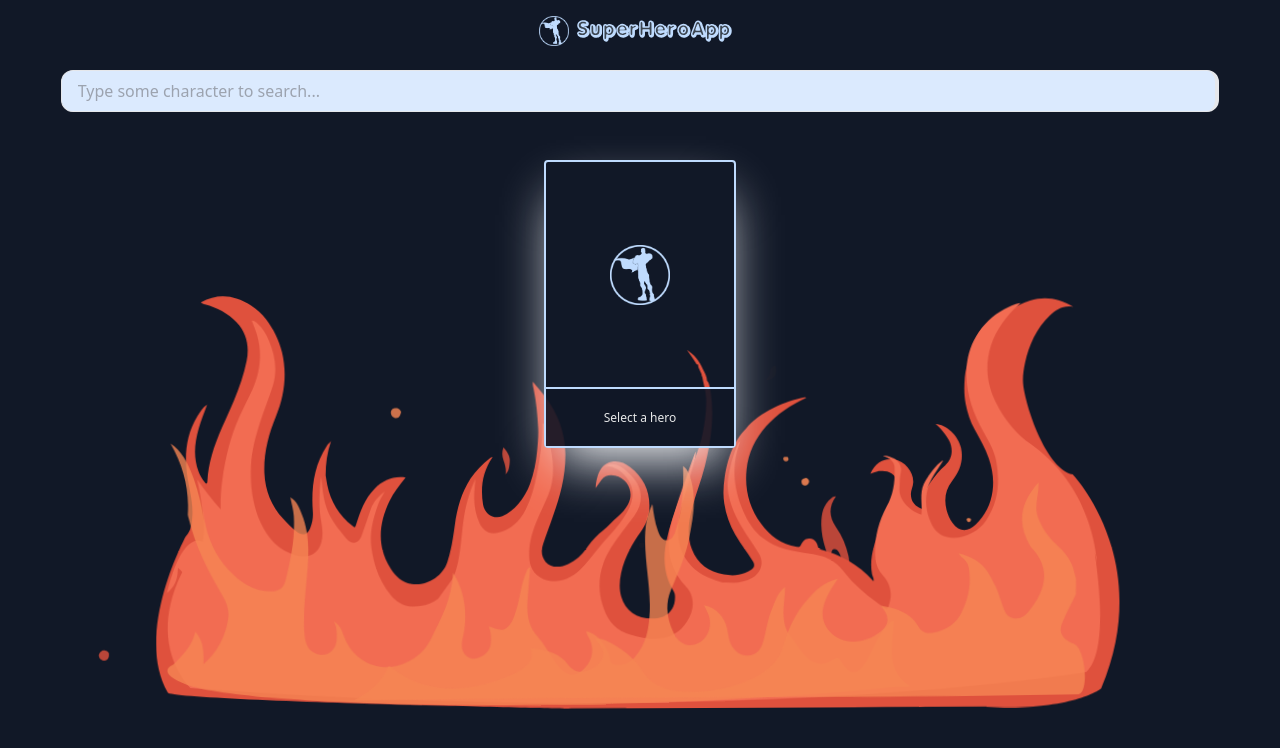
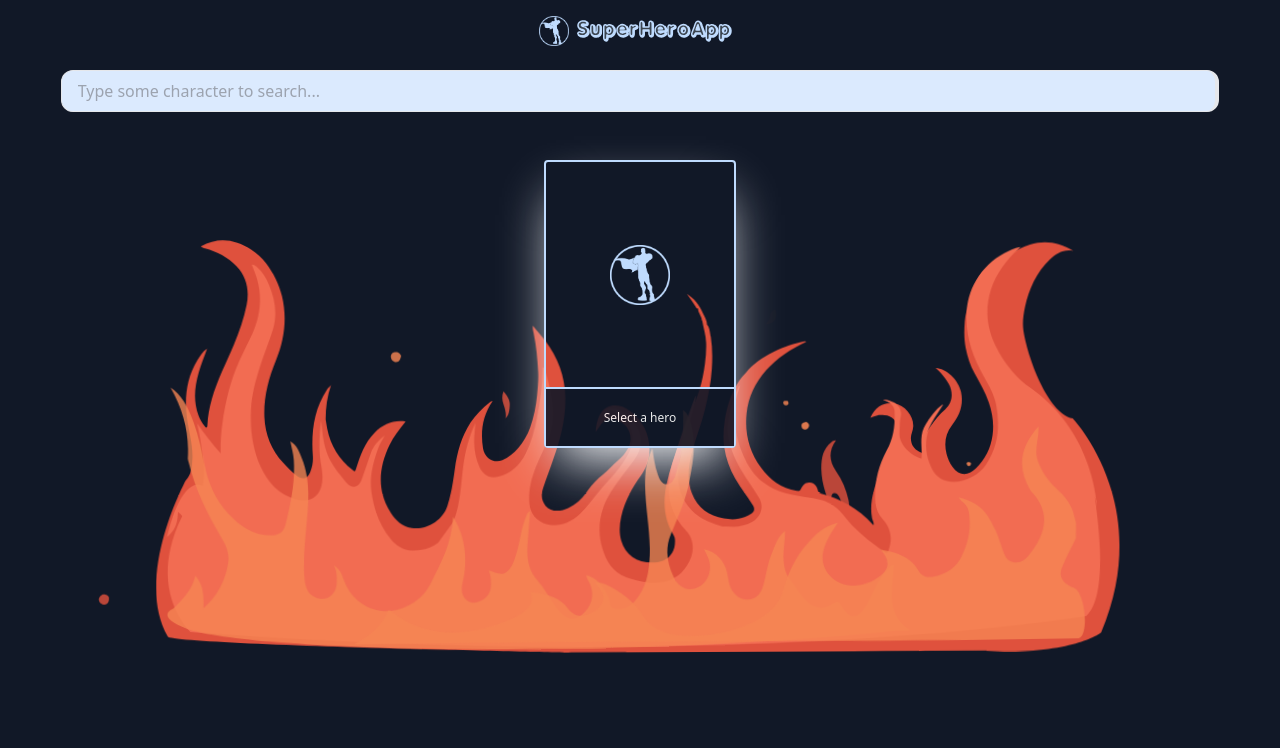
Before and after one commit to demaime/heroapp, a Next.js app: page / in a window 1280 px wide. Shown: the top 748 px of the page. Built offline with nearby package versions, Linux system fonts and the light colour scheme.

Commit message:
test fuego css

```diff
--- a/src/app/globals.css
+++ b/src/app/globals.css
@@ -39,7 +39,7 @@
   /* height: auto; */
   position: fixed;
   left: 0;
-  bottom: 8%;
+  bottom: 15%;
   z-index: 1;
 }
 .flame {
```
